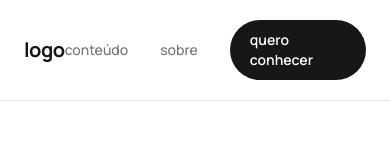
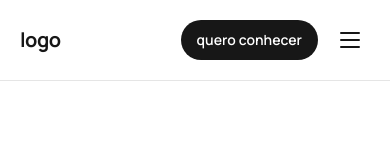
Before and after one commit to Nixwzy/solar-project, a Next.js app: page / in a window 390 px wide. Shown: the top 160 px of the page. Built offline with nearby package versions, Linux system fonts and the light colour scheme.

Commit message:
feat: enhance Header component with mobile menu functionality and improved layout

```diff
--- a/src/app/overview/page.tsx
+++ b/src/app/overview/page.tsx
@@ -4,7 +4,6 @@ import OverviewHero from '@/components/overview/Hero';
 import OverviewOffer from '@/components/overview/Offer';
 import OverviewSocialProof from '@/components/overview/SocialProof';
 import OverviewVideo from '@/components/overview/Video';
-import Link from 'next/link';
 
 const OverviewPage = () => {
   return (
--- a/src/components/layout/Header.tsx
+++ b/src/components/layout/Header.tsx
@@ -1,17 +1,26 @@
+'use client';
+
 import Link from 'next/link';
+import { useState } from 'react';
 
 export default function Header() {
+  const [menuOpen, setMenuOpen] = useState(false);
+
   return (
     <header className="border-b border-(--border) bg-(--background)">
-      <nav className="mx-auto flex max-w-7xl items-center justify-between px-6 py-5">
+      <nav className="mx-auto max-w-7xl px-5 sm:px-6">
+        <div className="flex h-20 items-center justify-between">
+          {/* logo */}
           <Link
             href="/"
             className="text-xl font-bold tracking-tight"
+            onClick={() => setMenuOpen(false)}
           >
             logo
           </Link>
 
-        <div className="flex items-center gap-8 text-sm font-medium">
+          {/* ================= DESKTOP =================  */}
+          <div className="hidden items-center gap-8 text-sm font-medium md:flex">
             <Link
               href="/content"
               className="text-(--muted) transition-colors hover:text-(--foreground)"
@@ -33,6 +42,77 @@ export default function Header() {
               quero conhecer
             </Link>
           </div>
+
+          {/* ================= MOBILE =================  */}
+          <div className="flex items-center gap-3 md:hidden">
+            <Link
+              href="/overview"
+              className="rounded-full bg-(--foreground) px-4 py-2.5 text-sm font-semibold text-white transition-opacity hover:opacity-80"
+              onClick={() => setMenuOpen(false)}
+            >
+              quero conhecer
+            </Link>
+
+            {/* menuzin */}
+            <button
+              type="button"
+              aria-label={menuOpen ? 'fechar menu' : 'abrir menu'}
+              aria-expanded={menuOpen}
+              onClick={() => setMenuOpen((open) => !open)}
+              className="flex h-10 w-10 items-center justify-center rounded-full transition-colors hover:bg-black/5"
+            >
+              <span className="relative flex h-4 w-5 flex-col justify-between">
+                <span
+                  className={`h-0.5 w-full rounded-full bg-(--foreground) transition-transform ${
+                    menuOpen ? 'translate-y-7px rotate-45' : ''
+                  }`}
+                />
+
+                <span
+                  className={`h-0.5 w-full rounded-full bg-(--foreground) transition-opacity ${
+                    menuOpen ? 'opacity-0' : ''
+                  }`}
+                />
+
+                <span
+                  className={`h-0.5 w-full rounded-full bg-(--foreground) transition-transform ${
+                    menuOpen ? '-translate-y-7px -rotate-45' : ''
+                  }`}
+                />
+              </span>
+            </button>
+          </div>
+        </div>
+
+        {/* mobile menu */}
+        <div
+          className={`grid transition-all duration-200 md:hidden ${
+            menuOpen
+              ? 'grid-rows-[1fr] pb-5 opacity-100'
+              : 'grid-rows-[0fr] opacity-0'
+          }`}
+        >
+          <div className="overflow-hidden">
+            <div className="flex flex-col gap-2 border-t border-(--border) pt-4">
+              <Link
+                href="/content"
+                onClick={() => setMenuOpen(false)}
+                className="rounded-xl px-4 py-3 text-(--muted) transition-colors hover:bg-black/5 hover:text-(--foreground)"
+              >
+                conteúdo
+              </Link>
+
+              <Link
+                href="/about"
+                onClick={() => setMenuOpen(false)}
+                className="rounded-xl px-4 py-3 text-(--muted) transition-colors hover:bg-black/5 hover:text-(--foreground)"
+              >
+                sobre
+              </Link>
+            </div>
+          </div>
+        </div>
+
       </nav>
     </header>
   );
```
Lines whose indentation alone changed are shown as unchanged.
